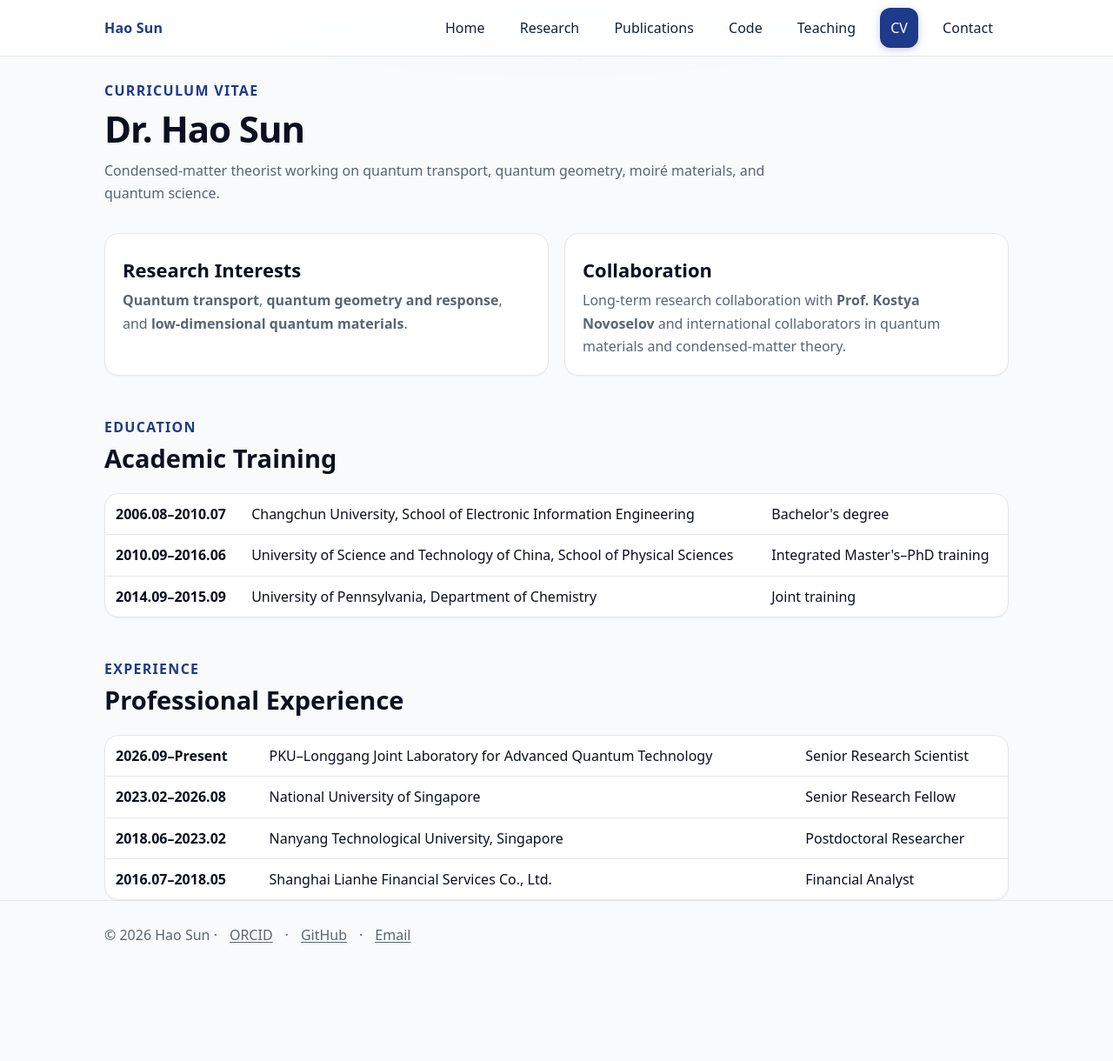
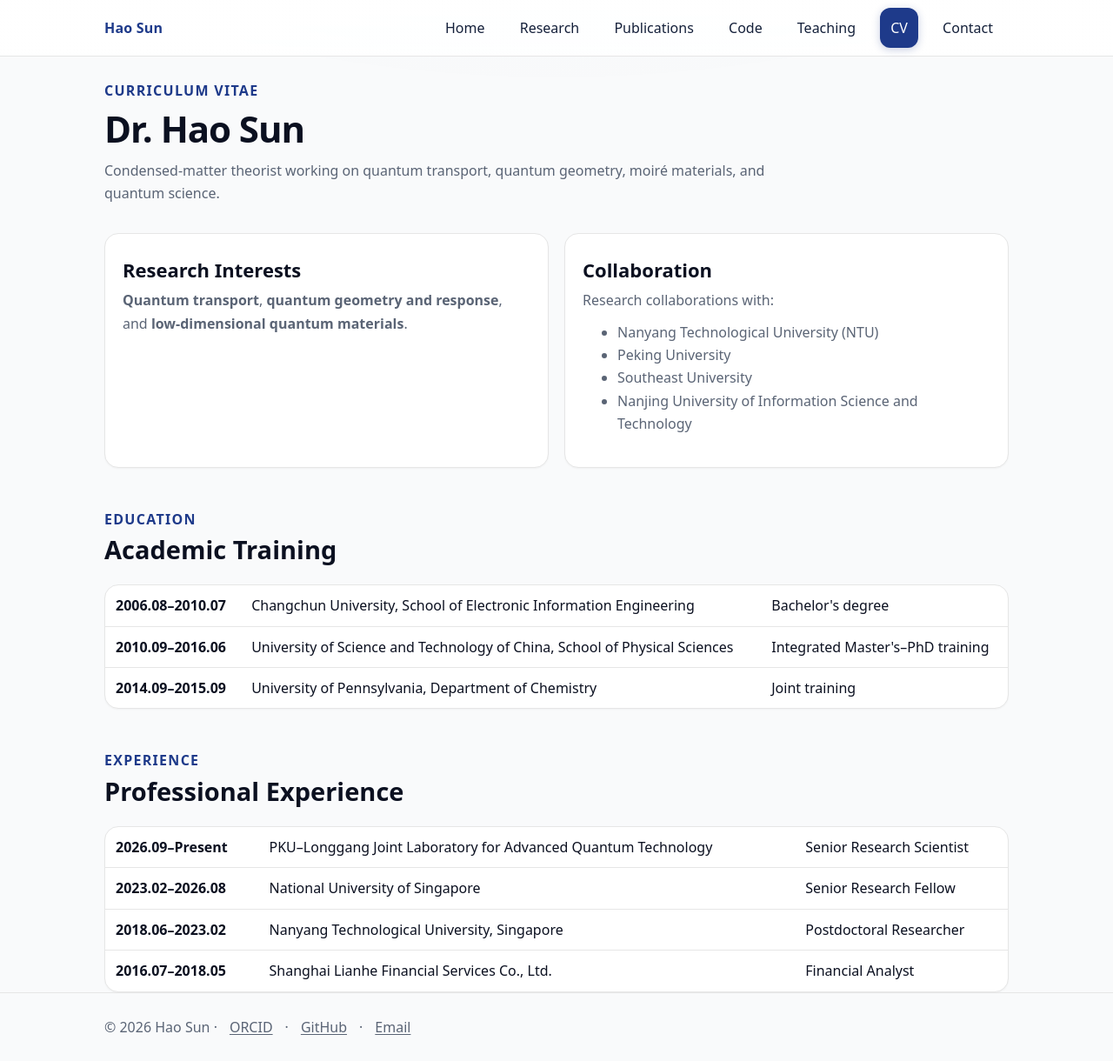
Before and after one commit to sunohao/sunohao.github.io, a Jekyll site: the page built from cv/index.md, in a window 1280 px wide and 1220 px high. Shown: the whole window at 87% size. Built offline with Jekyll 4.4.1, drawn with Linux system fonts in a browser that asks for light colours.

Commit message:
Revise CV collaboration section

```diff
--- a/cv/index.md
+++ b/cv/index.md
@@ -17,7 +17,13 @@ permalink: /cv.html
 
   <div class="card pad">
     <h2>Collaboration</h2>
-    <p class="muted">Long-term research collaboration with <strong>Prof. Kostya Novoselov</strong> and international collaborators in quantum materials and condensed-matter theory.</p>
+    <p class="muted">Research collaborations with:</p>
+    <ul class="muted" style="margin-top:10px;">
+      <li>Nanyang Technological University (NTU)</li>
+      <li>Peking University</li>
+      <li>Southeast University</li>
+      <li>Nanjing University of Information Science and Technology</li>
+    </ul>
   </div>
 </div>
 
```
